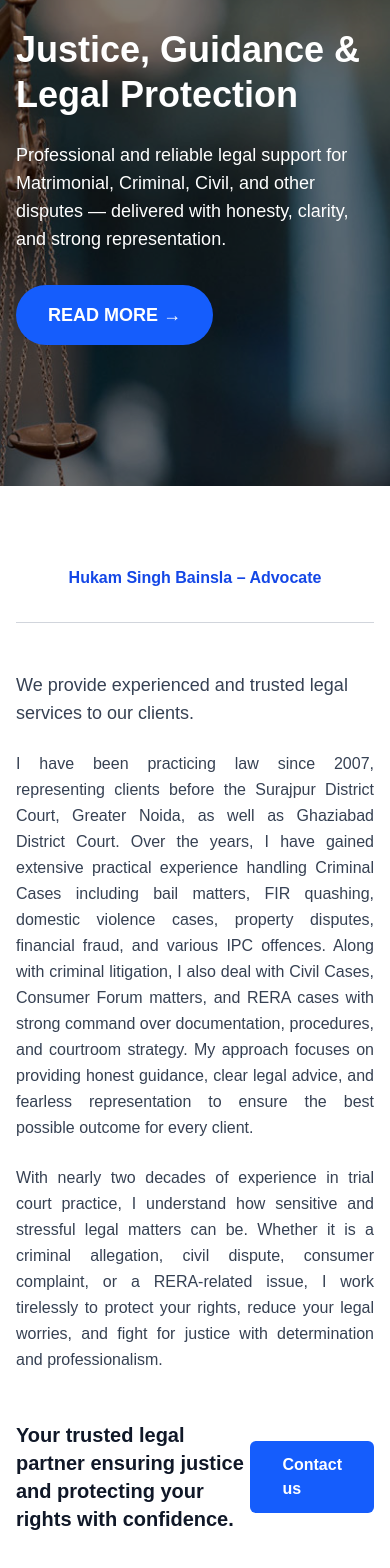
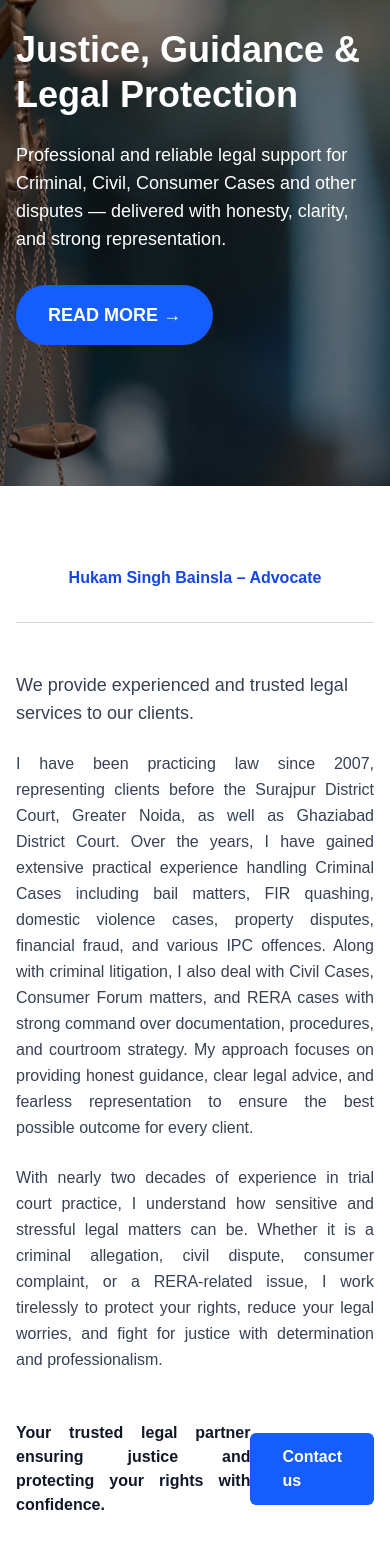
Before and after one commit to nitishbainslaa/hukamsingh-advocate, a Next.js app: page / in a window 390 px wide. Shown: the part 230-1798 px from the top of the page. Built offline with nearby package versions, Linux system fonts and the light colour scheme.

Commit message:
Update page.tsx

```diff
--- a/app/page.tsx
+++ b/app/page.tsx
@@ -94,7 +94,7 @@ export default function Home() {
             Justice, Guidance & Legal Protection
           </h3>
           <p className="text-white text-lg  mt-6 max-w-3xl">
-            Professional and reliable legal support for Matrimonial, Criminal, Civil, and other disputes —
+            Professional and reliable legal support for Criminal, Civil, Consumer Cases and other disputes —
             delivered with honesty, clarity, and strong representation.
           </p>
 
@@ -140,7 +140,7 @@ export default function Home() {
 
   {/* BOTTOM BOLD TEXT + CONTACT BUTTON */}
   <div className="flex justify-between items-center mt-12">
-    <h3 className="text-xl md:text-2xl font-bold text-gray-900">
+    <h3 className="text-justify md:text-2xl font-bold text-gray-900">
       Your trusted legal partner ensuring justice and protecting your rights with confidence.
     </h3>
 
```
